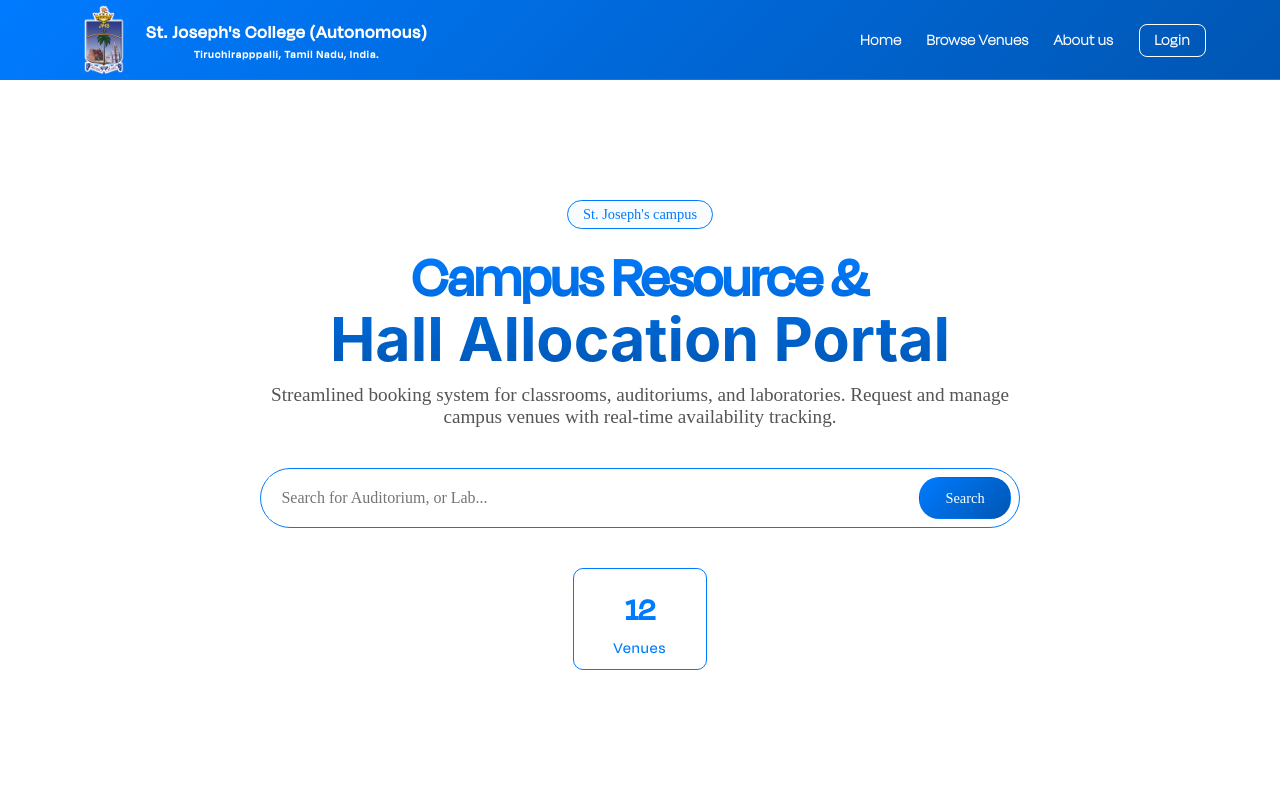
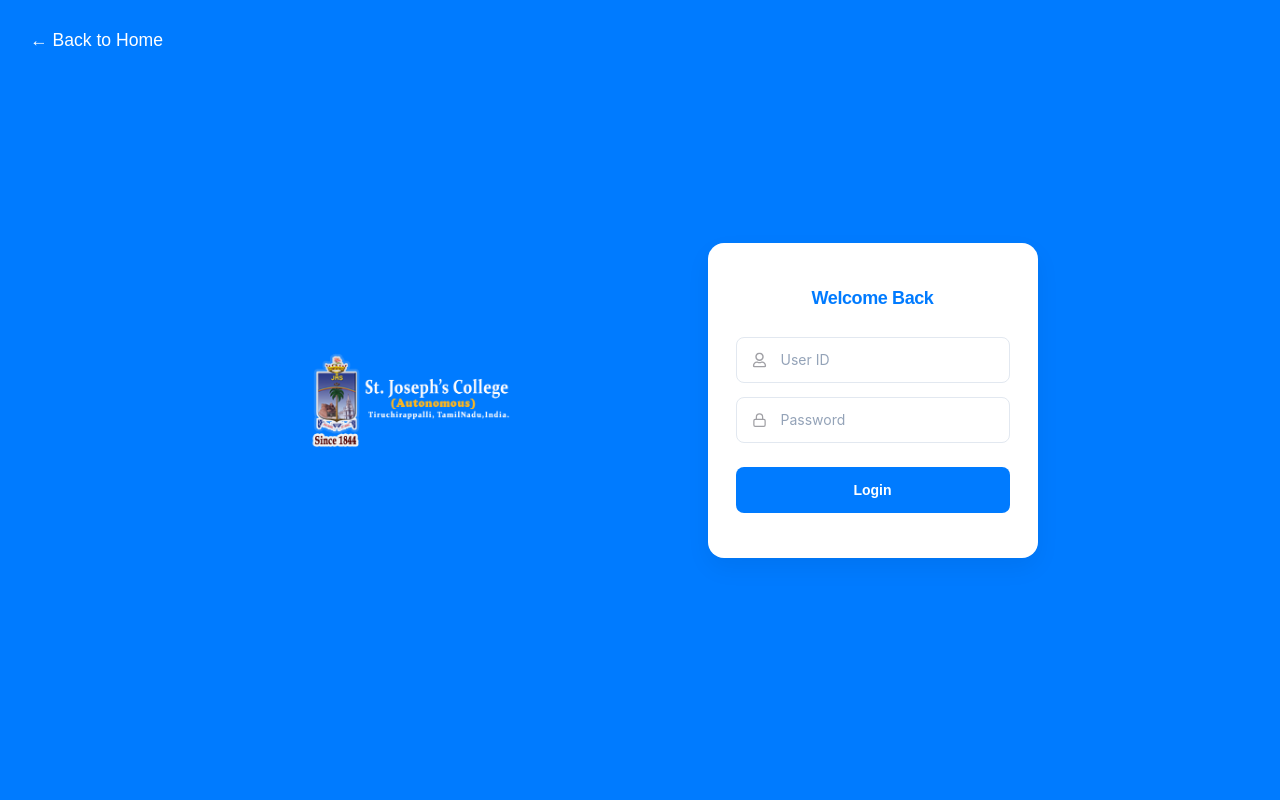
Before and after one commit to srirams00/Hall-booking, a React (Vite) app in the folder hall-management/: page / in a window 1280 px wide. Both pictures are taken after a click on the link "Login". Shown: the top 800 px of the page. Built offline with nearby package versions, Linux system fonts and the light colour scheme; a web font is replaced by a local one.

Commit message:
Configure Navbar Login hook, direct /admin routing path, and styled Back to Home navigation links

```diff
--- a/hall-management/src/components/Admin login/adminlogin.jsx
+++ b/hall-management/src/components/Admin login/adminlogin.jsx
@@ -4,7 +4,7 @@ import { FiLock } from 'react-icons/fi';
 import logo from '../../assets/sjcbanner.png';
 import './adminlogin.css';
 
-const Adminlogin = () => {
+const Adminlogin = ({ onBackHome }) => {
   const [userId, setUserId] = useState('');
   const [password, setPassword] = useState('');
 
@@ -15,6 +15,27 @@ const Adminlogin = () => {
 
   return (
     <div className="login-page-container">
+      {/* Back button */}
+      <button
+        onClick={onBackHome}
+        style={{
+          position: "absolute",
+          top: "30px",
+          left: "30px",
+          background: "transparent",
+          border: "none",
+          color: "white",
+          fontSize: "1.1rem",
+          cursor: "pointer",
+          display: "flex",
+          alignItems: "center",
+          gap: "8px",
+          fontFamily: "'regular', sans-serif"
+        }}
+      >
+        ← Back to Home
+      </button>
+
       <div className="login-content-wrapper">
 
         {/* Left Branding Content Column */}
--- a/hall-management/src/components/Login/Login.jsx
+++ b/hall-management/src/components/Login/Login.jsx
@@ -4,7 +4,7 @@ import { FiLock } from 'react-icons/fi';
 import logo from '../../assets/sjcbanner.png';
 import './Login.css';
 
-const LoginPage = () => {
+const LoginPage = ({ onBackHome }) => {
   const [userId, setUserId] = useState('');
   const [password, setPassword] = useState('');
 
@@ -15,6 +15,27 @@ const LoginPage = () => {
 
   return (
     <div className="login-page-container">
+      {/* Back button */}
+      <button
+        onClick={onBackHome}
+        style={{
+          position: "absolute",
+          top: "30px",
+          left: "30px",
+          background: "transparent",
+          border: "none",
+          color: "white",
+          fontSize: "1.1rem",
+          cursor: "pointer",
+          display: "flex",
+          alignItems: "center",
+          gap: "8px",
+          fontFamily: "'regular', sans-serif"
+        }}
+      >
+        ← Back to Home
+      </button>
+
       <div className="login-content-wrapper">
 
         {/* Left Branding Content Column */}
--- a/hall-management/src/components/Navbar/Navbar.jsx
+++ b/hall-management/src/components/Navbar/Navbar.jsx
@@ -37,7 +37,15 @@ const Navbar = ({ currentView, onViewChange }) => {
                             </a>
                         </li>
                         <li><a href="#">About us</a></li>
-                        <li><a href="#" className='nav-login'>Login</a></li>
+                        <li>
+                            <a
+                                href="#"
+                                className={`nav-login ${currentView === 'login' ? 'active' : ''}`}
+                                onClick={(e) => { e.preventDefault(); onViewChange && onViewChange("login"); }}
+                            >
+                                Login
+                            </a>
+                        </li>
                     </ul>
                 </div>
             </nav>
```
